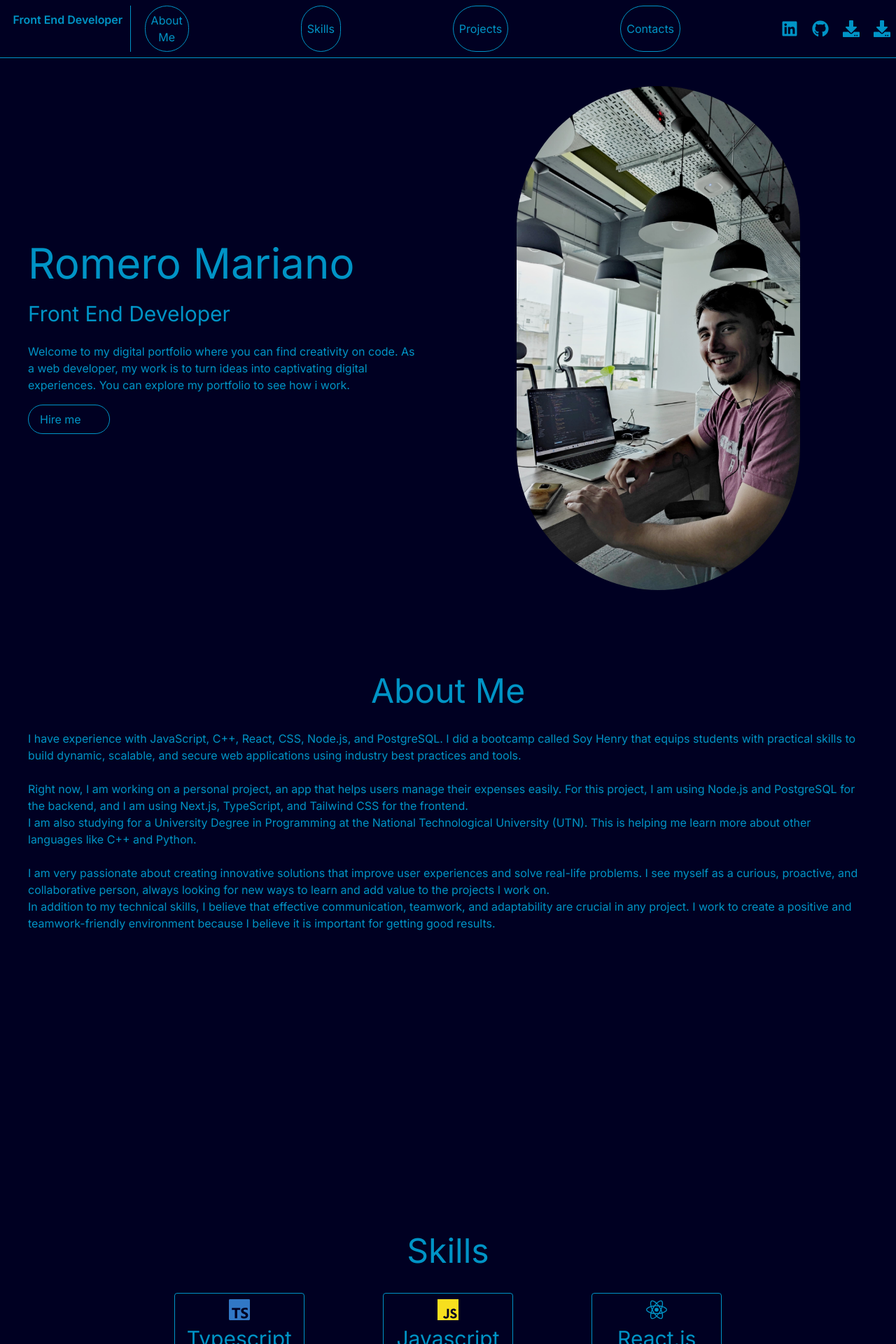
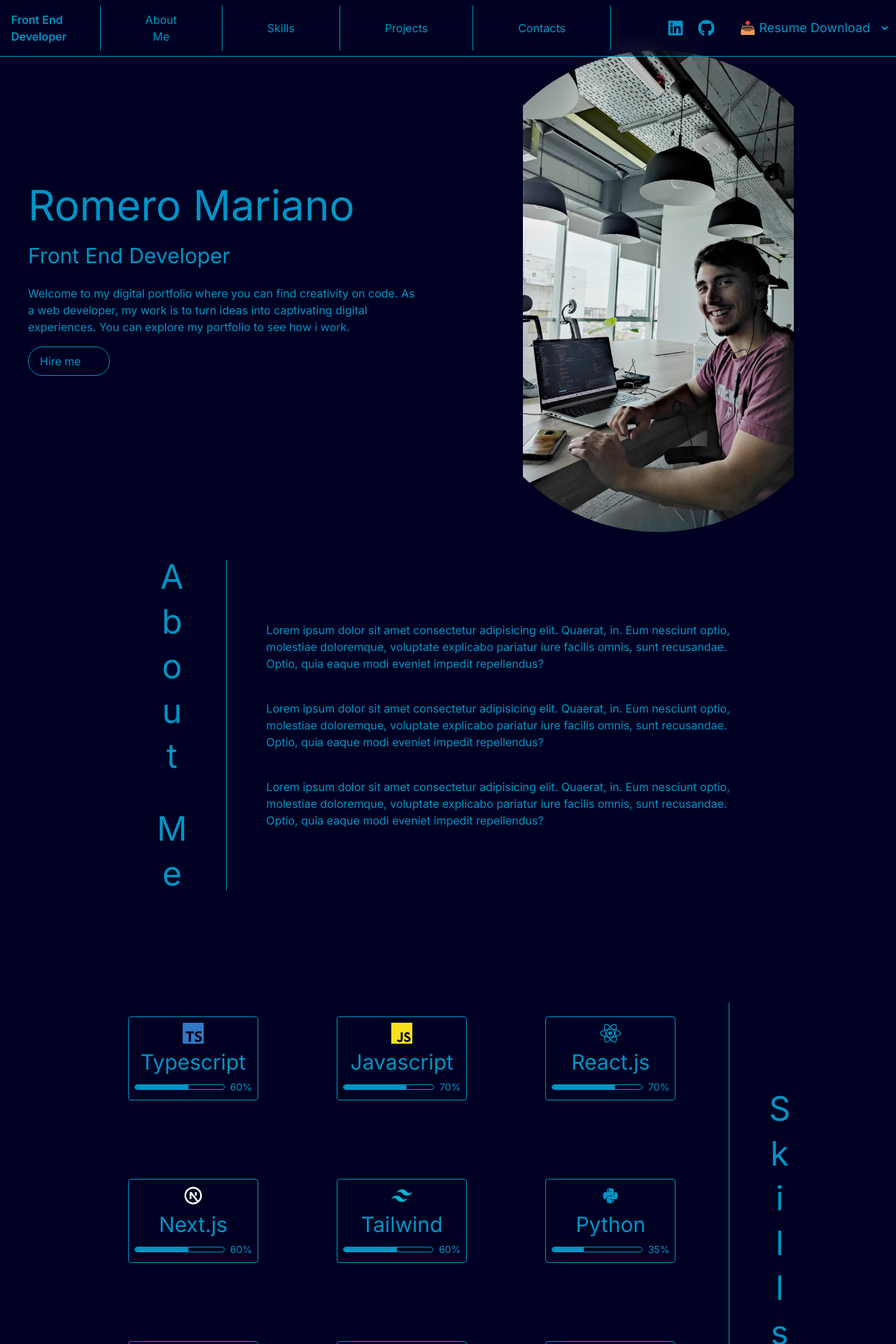
Before and after one commit to Marianoromero8/portfolio, a Next.js app: page / in a window 1280 px wide. Shown: the top 1920 px of the page at 70% size. Built offline with nearby package versions, Linux system fonts and the light colour scheme.

Commit message:
Work Hard DONE

```diff
--- a/app/common/Button.tsx
+++ b/app/common/Button.tsx
@@ -10,7 +10,7 @@ interface ButtonProps {
 
 export default function Button({ children, variant, className, disabled, onClick }: ButtonProps) {
   const ACTIVE_STYLE = {
-    basic: 'text-[#000022] bg-[#0094C6] border border-[#000022] p-1 hover:bg-[#000022] hover:text-[#0094C6]',
+    basic: 'text-[#0094C6] p-1 ',
     dark: 'border border-[#0094C6] p-1 hover:bg-[#0094C6] hover:text-[#000022] hover:border-[#0094C6]'
   }
 
--- a/app/components/AboutMe.tsx
+++ b/app/components/AboutMe.tsx
@@ -1,22 +1,27 @@
+import { Separator } from '@/components/ui/separator'
 import React from 'react'
 
 export default function AboutMe() {
     return (
-        <div id='aboutme' className='flex flex-col text-[#0094C6] mt-20 h-screen'>
-            <h2 className='text-5xl text-center mb-8'>About Me</h2>
-            <p className='text-left pl-10 pr-10'>
-                I have experience with JavaScript, C++, React, CSS, Node.js, and PostgreSQL. I did a bootcamp called Soy Henry that equips students with practical skills to build dynamic, scalable, and secure web applications using industry best practices and tools.
+        <div className='flex flex-row mb-40 gap-14 mx-56'>
+            <div id='aboutme' className='text-[#0094C6] flex flex-col justify-center gap-4 scroll-mt-16'>
+                <h2 className='text-5xl text-center'>A</h2>
+                <h2 className='text-5xl text-center'>b</h2>
+                <h2 className='text-5xl text-center'>o</h2>
+                <h2 className='text-5xl text-center'>u</h2>
+                <h2 className='text-5xl text-center'>t</h2>
                 <br />
-                <br />
-                Right now, I am working on a personal project, an app that helps users manage their expenses easily. For this project, I am using Node.js and PostgreSQL for the backend, and I am using Next.js, TypeScript, and Tailwind CSS for the frontend.
-                <br />
-                I am also studying for a University Degree in Programming at the National Technological University (UTN). This is helping me learn more about other languages like           C++ and Python.
-                <br />
-                <br />
-                I am very passionate about creating innovative solutions that improve user experiences and solve real-life problems. I see myself as a curious, proactive, and collaborative person, always looking for new ways to learn and add value to the projects I work on.
-                <br />
-                In addition to my technical skills, I believe that effective communication, teamwork, and adaptability are crucial in any project. I work to create a positive and teamwork-friendly environment because I believe it is important for getting good results.
-            </p>
+                <h2 className='text-5xl text-center'>M</h2>
+                <h2 className='text-5xl text-center'>e</h2>
+            </div>
+            <div>
+                <Separator orientation='vertical' className="bg-[#0094C6]" />
+            </div>
+            <div className='text-[#0094C6] flex flex-col gap-10 justify-center'>
+                <p>Lorem ipsum dolor sit amet consectetur adipisicing elit. Quaerat, in. Eum nesciunt optio, molestiae doloremque, voluptate explicabo pariatur iure facilis omnis, sunt recusandae. Optio, quia eaque modi eveniet impedit repellendus?</p>
+                <p>Lorem ipsum dolor sit amet consectetur adipisicing elit. Quaerat, in. Eum nesciunt optio, molestiae doloremque, voluptate explicabo pariatur iure facilis omnis, sunt recusandae. Optio, quia eaque modi eveniet impedit repellendus?</p>
+                <p>Lorem ipsum dolor sit amet consectetur adipisicing elit. Quaerat, in. Eum nesciunt optio, molestiae doloremque, voluptate explicabo pariatur iure facilis omnis, sunt recusandae. Optio, quia eaque modi eveniet impedit repellendus?</p>
+            </div>
         </div>
     )
 }
--- /dev/null
+++ b/app/components/Footer.jsx
@@ -0,0 +1,27 @@
+import { FaEnvelope, FaGithub, FaLinkedin } from "react-icons/fa";
+
+
+export default function Footer() {
+    return (
+        <footer className="bg-[#0094c6] text-[#000022] py-6 text-center w-full">
+            <div className="container mx-auto flex flex-col items-center gap-4">
+                <p className="text-lg font-semibold">© 2025 Mariano Romero</p>
+
+                <div className="flex gap-6">
+                    <a href="https://github.com/Marianoromero8" target="_blank" rel="noopener noreferrer">
+                        <FaGithub className="text-2xl hover:text-gray-600 transition-colors" />
+                    </a>
+                    <a href="https://www.linkedin.com/in/mariano-romero-489104272/" target="_blank" rel="noopener noreferrer">
+                        <FaLinkedin className="text-2xl hover:text-gray-600 transition-colors" />
+                    </a>
+                    <a href="mailto:marianoromero97.mr@gmail.com">
+                        <FaEnvelope className="text-2xl hover:text-gray-600 transition-colors" />
+                    </a>
+                </div>
+                <div className="text-sm">
+                    <a href="/CV-Romero Mariano-Desarrollador Frontend.pdf" download="Resume - Mariano Romero" className="hover:underline">Ver CV</a>
+                </div>
+            </div>
+        </footer>
+    )
+}
--- a/app/components/LandingPage.tsx
+++ b/app/components/LandingPage.tsx
@@ -40,8 +40,8 @@ export default function Landing() {
           </Button>
         </div>
       </div>
-      <div className='mt-10 md:mt-0 md:w-1/2 flex justify-center' >
-        <Image src='/Foto.jpeg' alt='Foto-Mia' width={300} height={300} className={"object-cover w-auto h-auto rounded-full"} />
+      <div className='mt-10 md:mt-0 md:w-1/2 flex justify-center  pt-8' >
+        <Image src='/Foto.jpeg' alt='Foto-Mia' width={300} height={300} className="object-contain w-[550px] h-auto rounded-full" />
       </div>
     </div>
 
--- a/app/components/NavBar.tsx
+++ b/app/components/NavBar.tsx
@@ -1,7 +1,8 @@
 "use client";
 import React, { useEffect, useState } from 'react'
 import Button from '../common/Button'
-import { FaLinkedin, FaGithub, FaDownload } from "react-icons/fa";
+import { FaLinkedin, FaGithub } from "react-icons/fa";
+import { Separator } from '@/components/ui/separator';
 
 
 export default function NavBar() {
@@ -27,22 +28,43 @@ export default function NavBar() {
     }
   }
 
+  const handleDownload = (event: React.ChangeEvent<HTMLSelectElement>) => {
+    const selectedValue = event.target.value;
+    if (selectedValue) {
+      window.open(selectedValue, "_blank");
+    }
+  };
+
   return (
-    <div className='text-[#0094c6] flex w-full p-2 border-b border-[#0094c6]'>
-      <div className='flex justify-center w-48 p-2 font-semibold text-[#0094c6] border-r border-[#0094c6]'>
+    <div className='fixed text-[#0094c6] flex w-full p-2 border-b border-[#0094c6] backdrop-blur-lg z-50'>
+      <div className='flex justify-center w-48 p-2 font-semibold text-[#0094c6]'>
         {text}
       </div>
-      <div className='flex flex-row ml-3 pl-2 gap-40'>
-        <Button variant='dark' onClick={() => scrollToSection('aboutme')}>About Me</Button>
-        <Button variant='dark' onClick={() => scrollToSection('skills')}>Skills</Button>
-        <Button variant='dark' onClick={() => scrollToSection('projects')}>Projects</Button>
-        <Button variant='dark'>Contacts</Button>
+      <div className='flex flex-row ml-3 pl-2 gap-14'>
+        <Separator orientation='vertical' className='bg-[#0094c6]' />
+        <Button variant='basic' onClick={() => scrollToSection('aboutme')} className='focus:underline'>About Me</Button>
+        <Separator orientation='vertical' className='bg-[#0094c6]' />
+        <Button variant='basic' onClick={() => scrollToSection('skills')} className='focus:underline'>Skills</Button>
+        <Separator orientation='vertical' className='bg-[#0094c6]' />
+        <Button variant='basic' onClick={() => scrollToSection('projects')} className='focus:underline'>Projects</Button>
+        <Separator orientation='vertical' className='bg-[#0094c6]' />
+        <Button variant='basic' className='focus:underline'>Contacts</Button>
+        <Separator orientation='vertical' className='bg-[#0094c6]' />
       </div>
-      <div className='flex items-center gap-5 pl-36'>
+      <div className='flex items-center gap-5 pl-20'>
         <a href="https://www.linkedin.com/in/mariano-romero-489104272/" target='_blank' className='text-2xl'><FaLinkedin /></a>
         <a href="https://github.com/Marianoromero8" target='_blank' className='text-2xl' ><FaGithub /></a>
-        <a href="/CV-Romero Mariano-Desarrollador Frontend.pdf" download="Romero Mariano-CV" target='_blank' className='text-2xl'><FaDownload /></a>
-        <a href="/CV-Romero Mariano-Frontend Developer.pdf" download="Romero Mariano-Resume" target='_blank' className='text-2xl'><FaDownload /></a>
+        <select onChange={handleDownload} className="px-3 py-2 rounded text-lg bg-transparent backdrop-blur-lg z-50 outline: transparent">
+          <option value="" hidden>
+            📥 Resume Download
+          </option>
+          <option value="/CV-Romero Mariano-Desarrollador Frontend.pdf" className='bg-[#000022] backdrop-blur-lg z-50'>
+            📄Cv - Español
+          </option>
+          <option value="/CV-Romero Mariano-Frontend Developer.pdf" className='bg-[#000022] backdrop-blur-lg z-50'>
+            📄Resume - English
+          </option>
+        </select>
       </div>
     </div>
   )
--- a/app/components/Skills.tsx
+++ b/app/components/Skills.tsx
@@ -4,6 +4,7 @@ import { RiNextjsLine } from "react-icons/ri";
 import { SiJavascript, SiReact, SiTailwindcss, SiTypescript } from "react-icons/si";
 import { Progress } from "@/components/ui/progress"
 import { CgCPlusPlus } from "react-icons/cg";
+import { Separator } from "@/components/ui/separator";
 
 
 const skills = [
@@ -20,9 +21,17 @@ const skills = [
 
 export default function Skills() {
     return (
-        <div className="flex flex-col mb-10">
-            <div id="skills" className="text-[#0094C6]">
-                <h2 id="skills" className='text-[#0094C6] text-5xl text-center mb-4'>Skills</h2>
+        <div className="flex flex-row-reverse gap-14 mb-40 ml-3">
+            <div id="skills" className="text-[#0094C6] flex flex-col justify-center gap-4 scroll-mt-16">
+                <h2 className='text-5xl text-center'>S</h2>
+                <h2 className='text-5xl text-center'>k</h2>
+                <h2 className='text-5xl text-center'>i</h2>
+                <h2 className='text-5xl text-center'>l</h2>
+                <h2 className='text-5xl text-center'>l</h2>
+                <h2 className='text-5xl text-center'>s</h2>
+            </div>
+            <div>
+                <Separator orientation="vertical" className="bg-[#0094C6]" />
             </div>
             <div className="grid grid-cols-3 md:grid-cols-3 justify-center text-3xl text-[#0094C6] gap-28 p-5">
                 {skills.map((sk) => (
--- a/app/page.tsx
+++ b/app/page.tsx
@@ -3,6 +3,7 @@ import NavBar from "./components/NavBar";
 import AboutMe from "./components/AboutMe";
 import ProjectsSection from "./components/ProjectsSection";
 import Skills from "./components/Skills";
+import Footer from "./components/Footer"
 
 export default function Home() {
   return (
@@ -12,6 +13,7 @@ export default function Home() {
       <AboutMe />
       <Skills />
       <ProjectsSection />
+      <Footer />
     </main>
   );
 }
--- /dev/null
+++ b/components/ui/separator.tsx
@@ -0,0 +1,31 @@
+"use client"
+
+import * as React from "react"
+import * as SeparatorPrimitive from "@radix-ui/react-separator"
+
+import { cn } from "@/lib/utils"
+
+const Separator = React.forwardRef<
+  React.ElementRef<typeof SeparatorPrimitive.Root>,
+  React.ComponentPropsWithoutRef<typeof SeparatorPrimitive.Root>
+>(
+  (
+    { className, orientation = "horizontal", decorative = true, ...props },
+    ref
+  ) => (
+    <SeparatorPrimitive.Root
+      ref={ref}
+      decorative={decorative}
+      orientation={orientation}
+      className={cn(
+        "shrink-0 bg-border",
+        orientation === "horizontal" ? "h-[1px] w-full" : "h-full w-[1px]",
+        className
+      )}
+      {...props}
+    />
+  )
+)
+Separator.displayName = SeparatorPrimitive.Root.displayName
+
+export { Separator }
--- a/package.json
+++ b/package.json
@@ -10,6 +10,7 @@
   },
   "dependencies": {
     "@radix-ui/react-progress": "^1.1.2",
+    "@radix-ui/react-separator": "^1.1.2",
     "@tailwindcss/postcss": "^4.0.6",
     "class-variance-authority": "^0.7.1",
     "clsx": "^2.1.1",
```
Also changed, not shown: app/components/ProjectsSection.tsx (+32 -5 lines), 1 other file (tests, documents, lock files or other folders).
